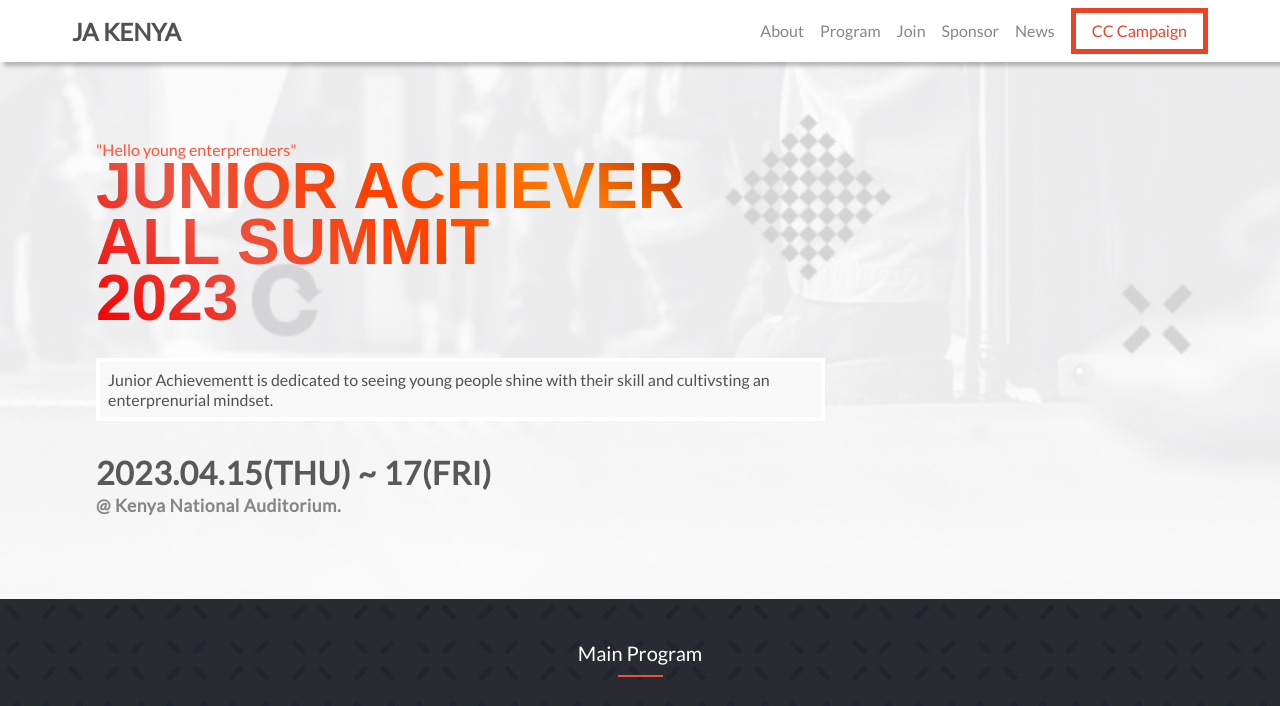
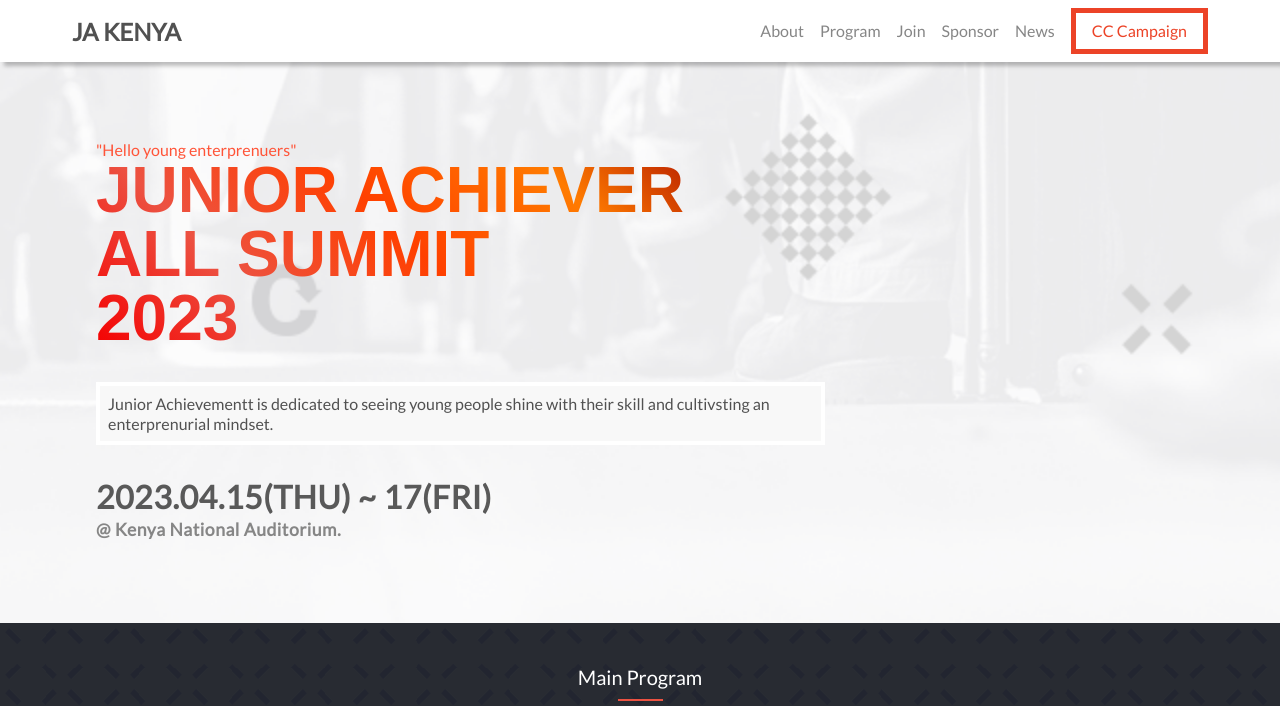
Before and after one commit to ProgramKingAbel/Conference-site-, a website: page index.html in a window 1280 px wide. Shown: the part 26-732 px from the top of the page. Drawn offline with nearby package versions, Linux system fonts and the light colour scheme; a web font is replaced by a local one.

Commit message:
Adjusted lineheight for hero header

```diff
--- a/index.css
+++ b/index.css
@@ -422,7 +422,7 @@
   .hero-wrapper h1 {
     font-size: 4rem;
     font-weight: 800;
-    line-height: 3.5rem;
+    line-height: 4rem;
     background-clip: initial;
     -webkit-background-clip: text;
     -webkit-text-fill-color: transparent;
```
